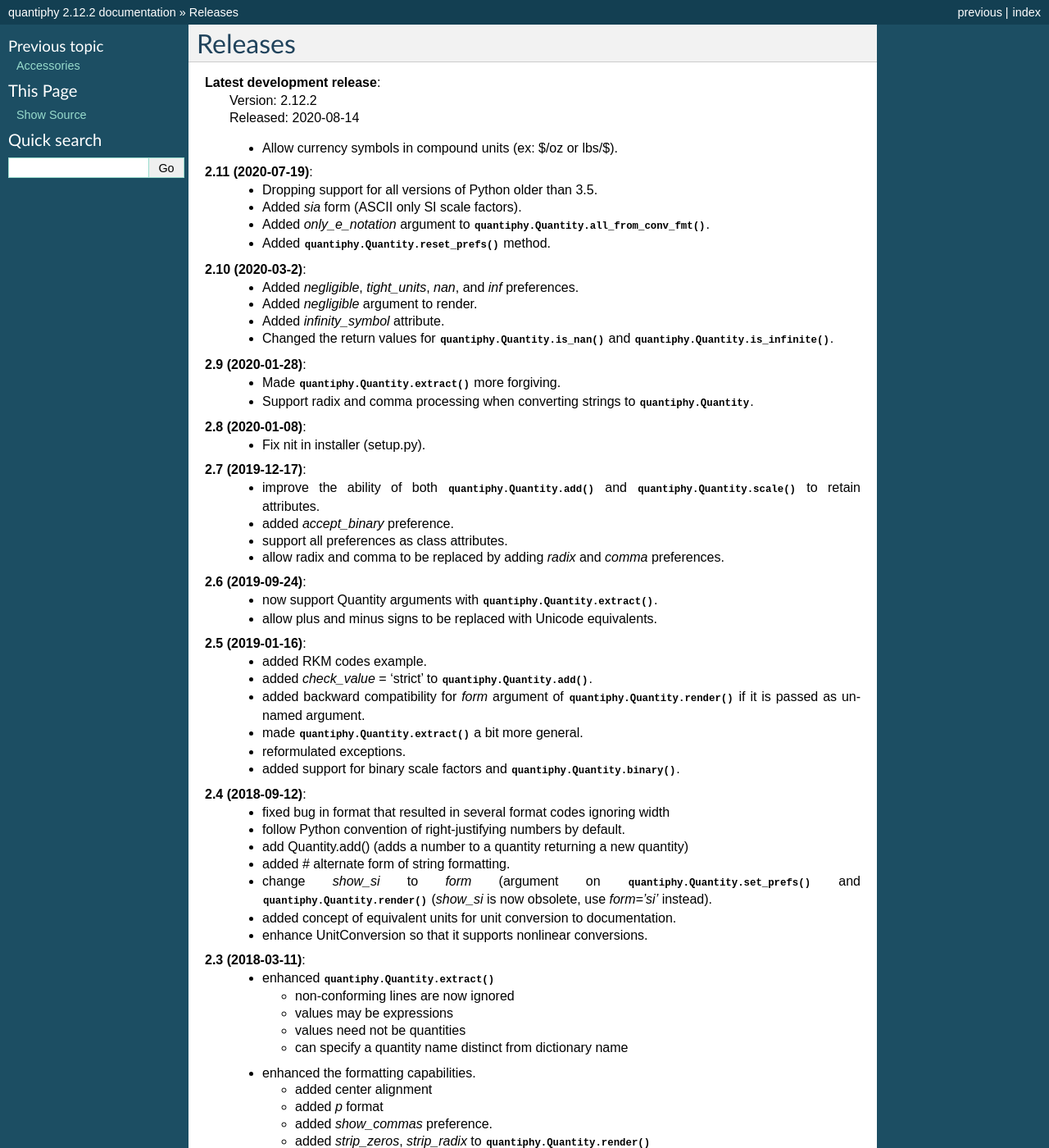
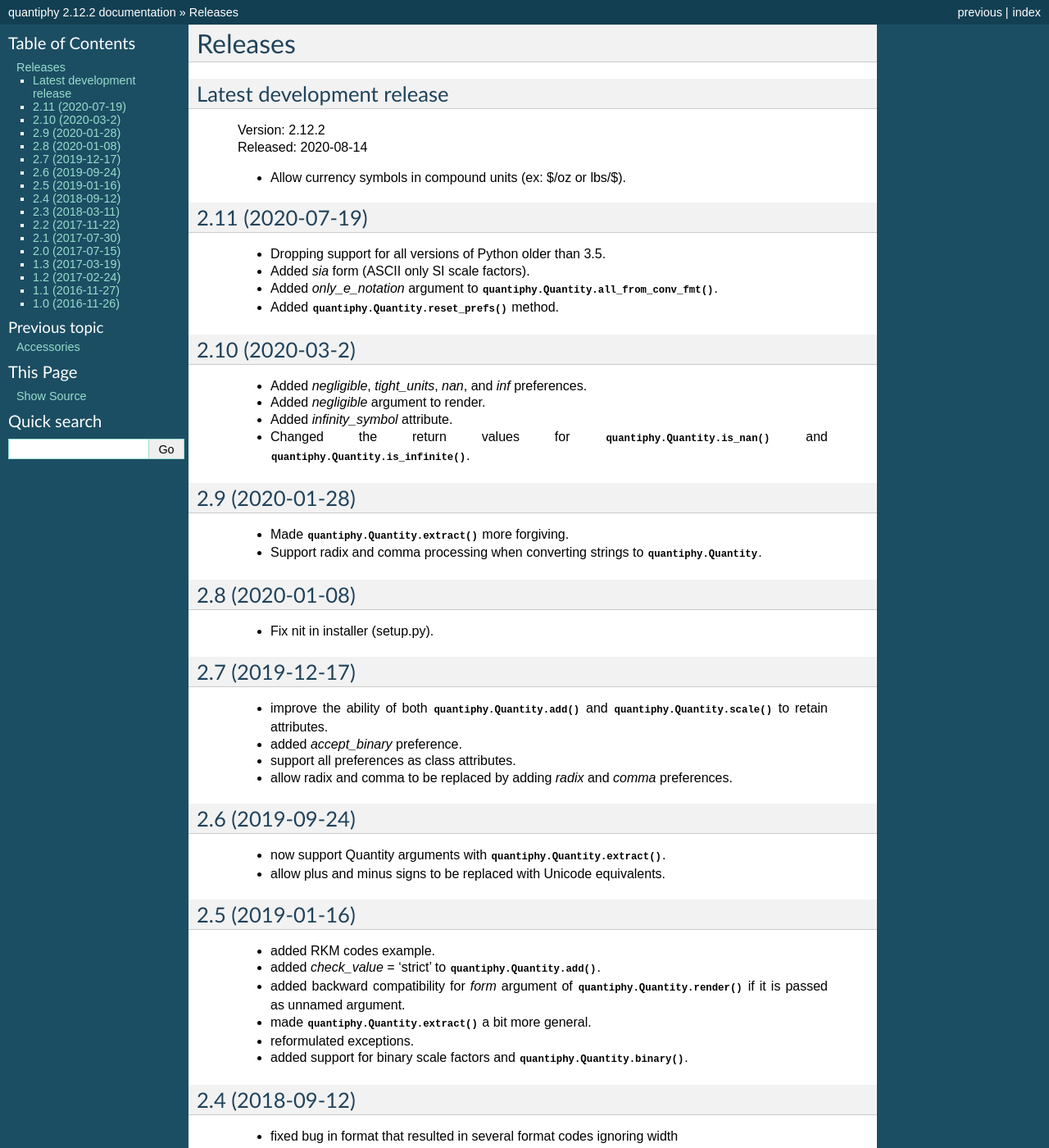
Before and after one commit to KenKundert/quantiphy, a Sphinx documentation site: the page built from doc/releases.rst, in a window 1280 px wide and 1400 px high. Shown: the whole window at 82% size. Built offline with Sphinx 7.4.7, drawn with Linux system fonts in a browser that asks for light colours.

Commit message:
refine documentation

```diff
--- a/doc/releases.rst
+++ b/doc/releases.rst
@@ -1,35 +1,41 @@
 Releases
 ========
 
-**Latest development release**:
+Latest development release
+--------------------------
     | Version: 2.12.2
     | Released: 2020-08-14
 
     - Allow currency symbols in compound units (ex: $/oz or lbs/$).
 
-**2.11 (2020-07-19)**:
+2.11 (2020-07-19)
+-----------------
     - Dropping support for all versions of Python older than 3.5.
     - Added *sia* form (ASCII only SI scale factors).
     - Added *only_e_notation* argument to
       :meth:`quantiphy.Quantity.all_from_conv_fmt()`.
     - Added :meth:`quantiphy.Quantity.reset_prefs()` method.
 
-**2.10 (2020-03-2)**:
+2.10 (2020-03-2)
+----------------
     - Added *negligible*, *tight_units*, *nan*, and *inf* preferences.
     - Added *negligible* argument to render.
     - Added *infinity_symbol* attribute.
     - Changed the return values for :meth:`quantiphy.Quantity.is_nan()` and
       :meth:`quantiphy.Quantity.is_infinite()`.
 
-**2.9 (2020-01-28)**:
+2.9 (2020-01-28)
+----------------
     - Made :meth:`quantiphy.Quantity.extract()` more forgiving.
     - Support radix and comma processing when converting strings to
       :class:`quantiphy.Quantity`.
 
-**2.8 (2020-01-08)**:
+2.8 (2020-01-08)
+----------------
     - Fix nit in installer (setup.py).
 
-**2.7 (2019-12-17)**:
+2.7 (2019-12-17)
+----------------
     - improve the ability of both :meth:`quantiphy.Quantity.add()` and
       :meth:`quantiphy.Quantity.scale()` to retain attributes.
     - added *accept_binary* preference.
@@ -37,11 +43,13 @@
     - allow radix and comma to be replaced by adding *radix* and *comma*
       preferences.
 
-**2.6 (2019-09-24)**:
+2.6 (2019-09-24)
+----------------
     - now support Quantity arguments with :meth:`quantiphy.Quantity.extract()`.
     - allow plus and minus signs to be replaced with Unicode equivalents.
 
-**2.5 (2019-01-16)**:
+2.5 (2019-01-16)
+----------------
     - added RKM codes example.
     - added *check_value* = 'strict' to :meth:`quantiphy.Quantity.add()`.
     - added backward compatibility for *form* argument of
@@ -50,7 +58,8 @@
     - reformulated exceptions.
     - added support for binary scale factors and :meth:`quantiphy.Quantity.binary()`.
 
-**2.4 (2018-09-12)**:
+2.4 (2018-09-12)
+----------------
     - fixed bug in format that resulted in several format codes ignoring width
     - follow Python convention of right-justifying numbers by default.
     - add Quantity.add() (adds a number to a quantity returning a new quantity)
@@ -62,7 +71,8 @@
     - added concept of equivalent units for unit conversion to documentation.
     - enhance UnitConversion so that it supports nonlinear conversions.
 
-**2.3 (2018-03-11)**:
+2.3 (2018-03-11)
+----------------
     - enhanced :meth:`quantiphy.Quantity.extract()`
 
       * non-conforming lines are now ignored
@@ -80,13 +90,15 @@
       * added :meth:`quantiphy.Quantity.format()` method
       * support any format specifier supported by Python for floats
 
-**2.2 (2017-11-22)**:
+2.2 (2017-11-22)
+----------------
     - added :meth:`quantiphy.Quantity.scale()`
     - added :meth:`quantiphy.UnitConversion.convert()`
     - added *strip_zeros*
     - added no-op conversions (units change but value stays the same, ex: $ → USD)
 
-**2.1 (2017-07-30)**:
+2.1 (2017-07-30)
+----------------
     The primary focus of this release was on improving the documentation, though
     there are a few small feature enhancements.
 
@@ -95,7 +107,8 @@
     - removed constraint in :meth:`quantiphy.Quantity.extract()` that names must
       be identifiers
 
-**2.0 (2017-07-15)**:
+2.0 (2017-07-15)
+----------------
     This is a 'coming of age' release where the emphasis shifts from finding the
     right interface to providing an interface that is stable over time. This
     release includes the first formal documentation and a number of new features
@@ -121,11 +134,13 @@
     - renamed *strip_dp* option to *strip_radix*
     - added *number_fmt* option
 
-**1.3 (2017-03-19)**:
+1.3 (2017-03-19)
+----------------
     - reworked constants
     - added unit systems for physical constants
 
-**1.2 (2017-02-24)**:
+1.2 (2017-02-24)
+----------------
     - allow digits after decimal point to be optional
     - support underscores in numbers
     - allow options to be monkey-patched on to Quantity objects
@@ -133,9 +148,11 @@
     - fix some issues in full precision mode
     - ranamed some options, arguments and methods
 
-**1.1 (2016-11-27)**:
+1.1 (2016-11-27)
+----------------
     - added *known_units* preference.
     - added *get_preference* class method.
 
-**1.0 (2016-11-26)**:
+1.0 (2016-11-26)
+----------------
     - initial production release.
```
